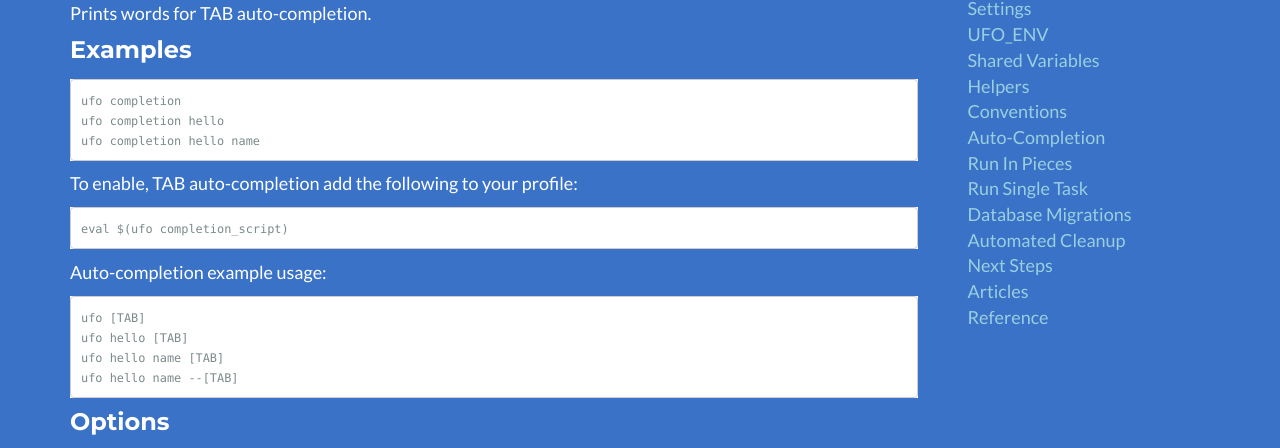
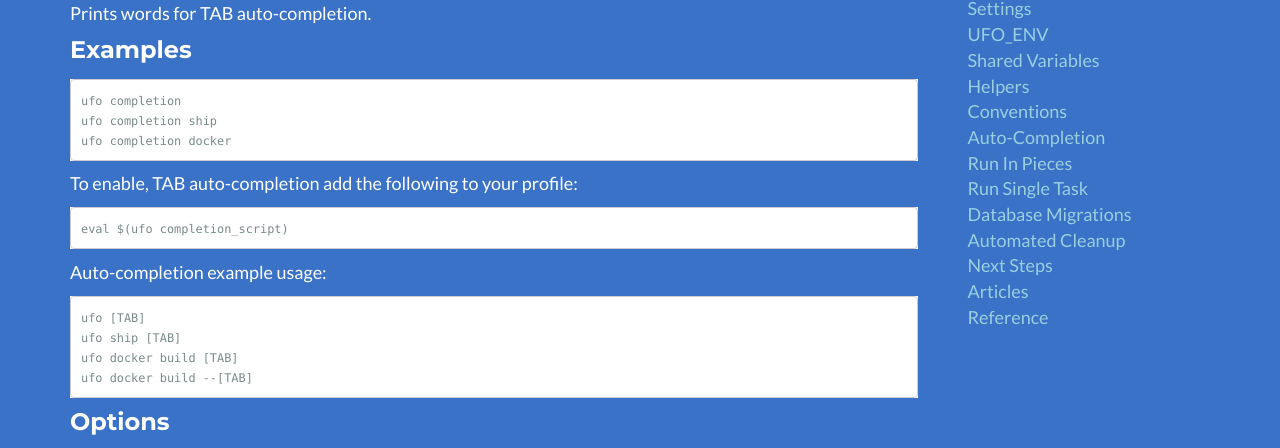
Before and after one commit to boltops-tools/ufo, a Jekyll site: the page built from docs/_reference/ufo-completion.md, in a window 1280 px wide and 900 px high, scrolled down 316 px. Shown: the part 166-614 px from the top of the window. Built offline with Jekyll 4.4.1, drawn with Linux system fonts in a browser that asks for light colours.

Commit message:
docs updated by circleci

```diff
--- a/docs/_reference/ufo-completion.md
+++ b/docs/_reference/ufo-completion.md
@@ -20,8 +20,8 @@ Prints words for TAB auto-completion.
 ## Examples
 
     ufo completion
-    ufo completion hello
-    ufo completion hello name
+    ufo completion ship
+    ufo completion docker
 
 To enable, TAB auto-completion add the following to your profile:
 
@@ -30,9 +30,9 @@ To enable, TAB auto-completion add the following to your profile:
 Auto-completion example usage:
 
     ufo [TAB]
-    ufo hello [TAB]
-    ufo hello name [TAB]
-    ufo hello name --[TAB]
+    ufo ship [TAB]
+    ufo docker build [TAB]
+    ufo docker build --[TAB]
 
 
 ## Options
```
